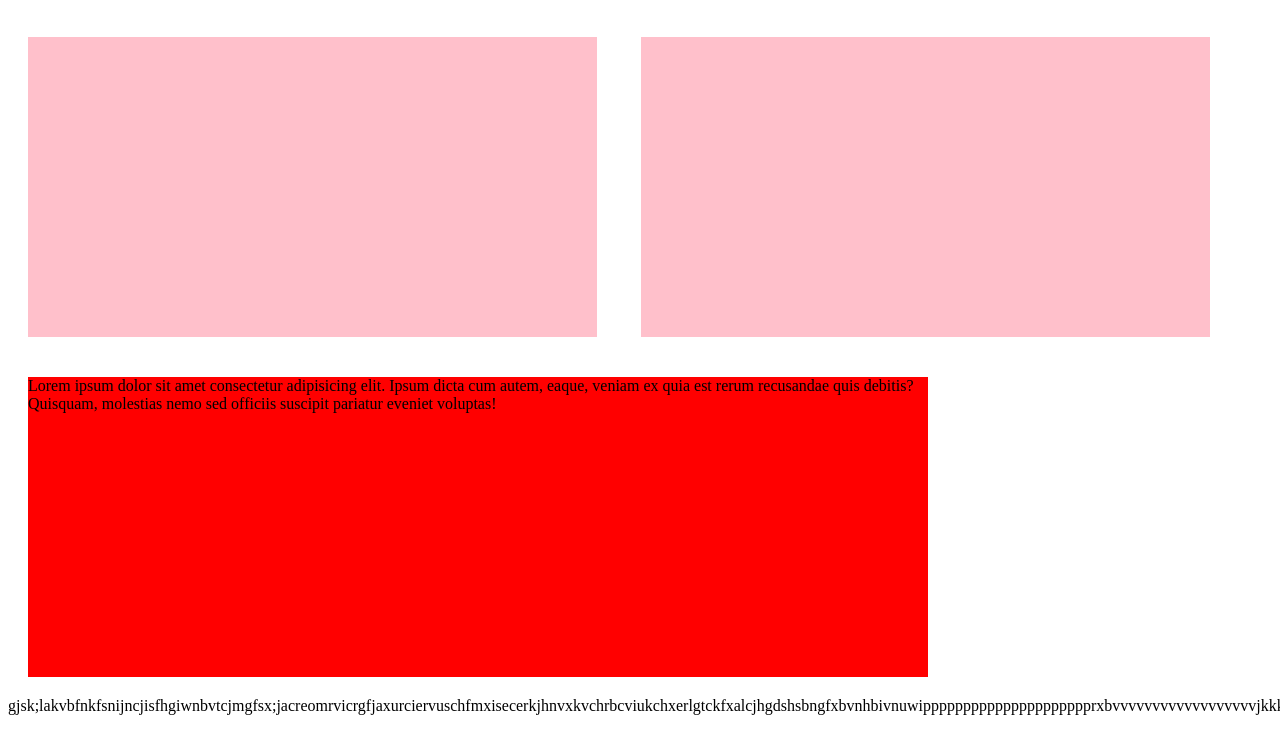
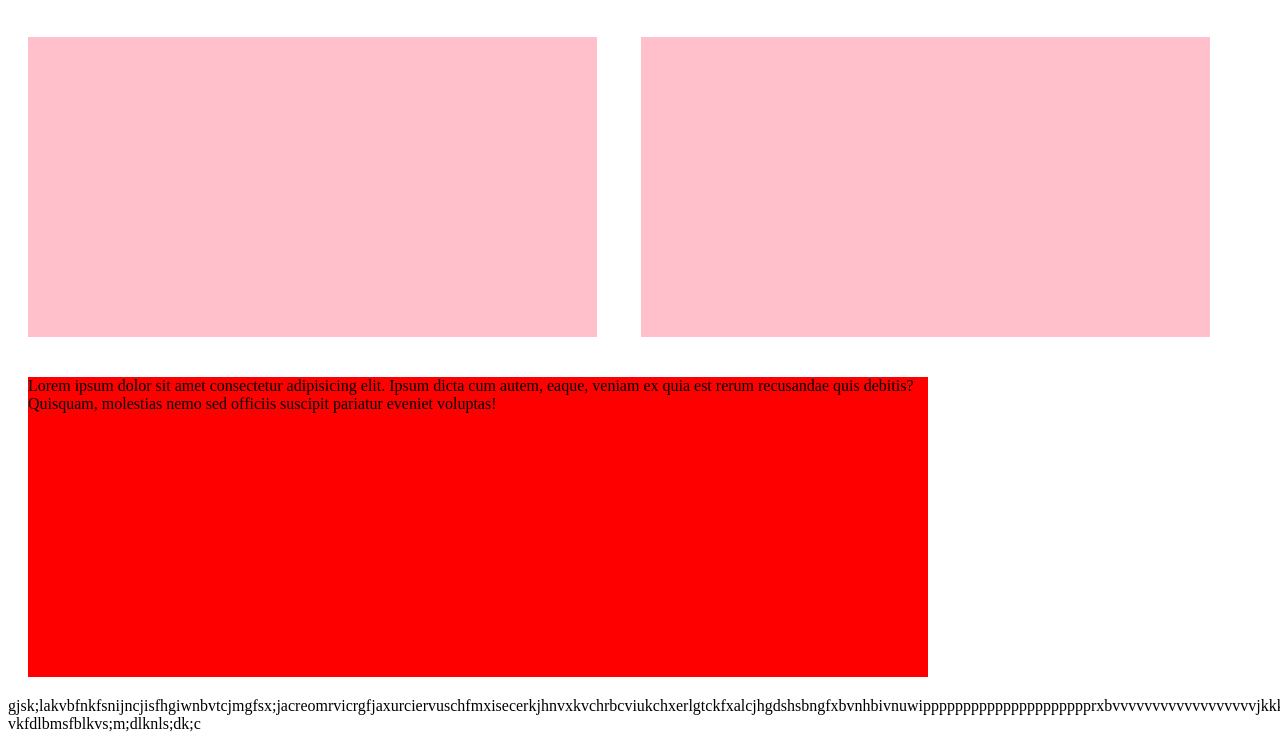
Before and after one commit to el0marca/adaptive, a plain HTML site: page src/index.html in a window 1280 px wide. Shown: the part 1937-2678 px from the top of the page. Drawn offline with Linux system fonts and the light colour scheme.

Commit message:
mermerge

```diff
--- a/src/index.html
+++ b/src/index.html
@@ -27,5 +27,6 @@
     <div class="responsive"></div>
     <div class="adaptive">Lorem ipsum dolor sit amet consectetur adipisicing elit. Ipsum dicta cum autem, eaque, veniam ex quia est rerum recusandae quis debitis? Quisquam, molestias nemo sed officiis suscipit pariatur eveniet voluptas!</div>
     <div class="merge">gjsk;lakvbfnkfsnijncjisfhgiwnbvtcjmgfsx;jacreomrvicrgfjaxurciervuschfmxisecerkjhnvxkvchrbcviukchxerlgtckfxalcjhgdshsbngfxbvnhbivnuwippppppppppppppppppppprxbvvvvvvvvvvvvvvvvvvjkkkkkjcterpigoxjmre9ptiboxjgwmiecrpto;miwjlrx</div>
+    <div class="mermerge">vkfdlbmsfblkvs;m;dlknls;dk;c</div>
 </body>
 </html>
```
